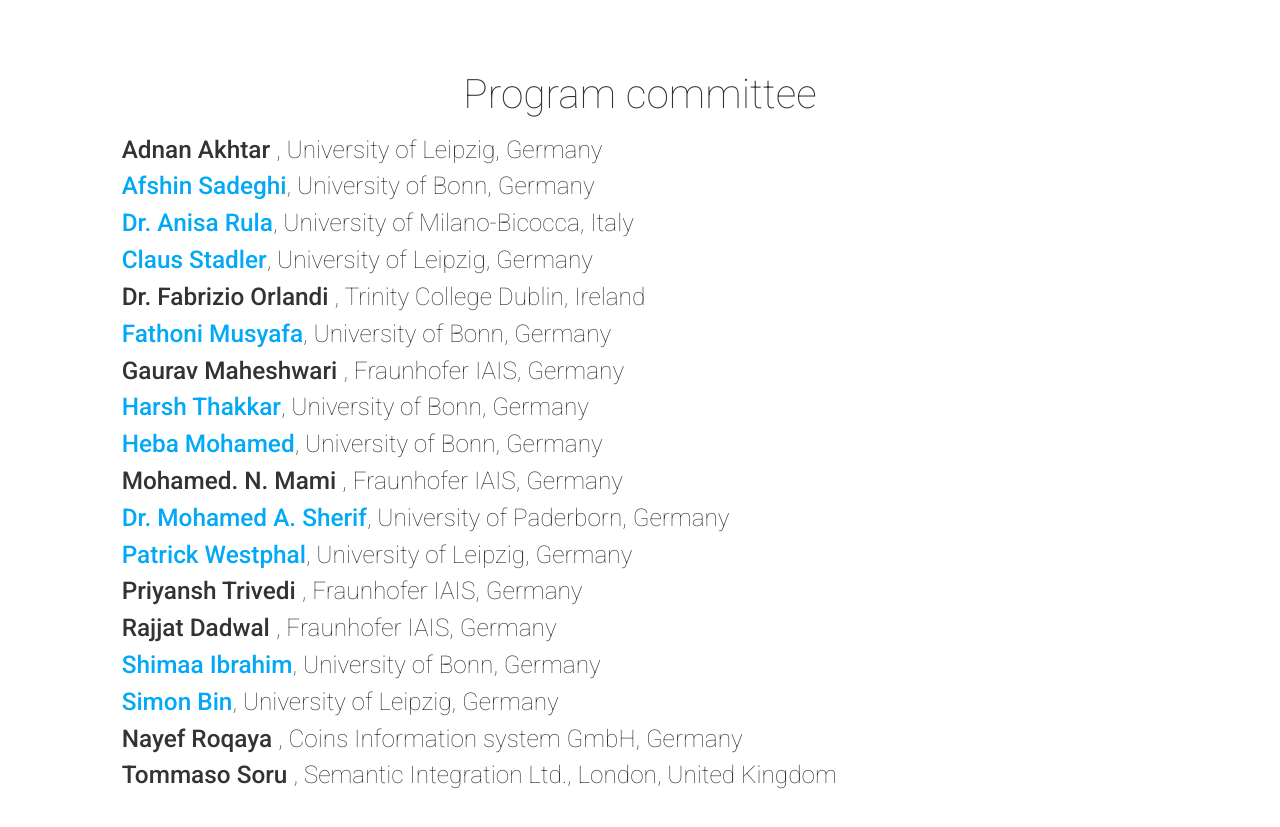
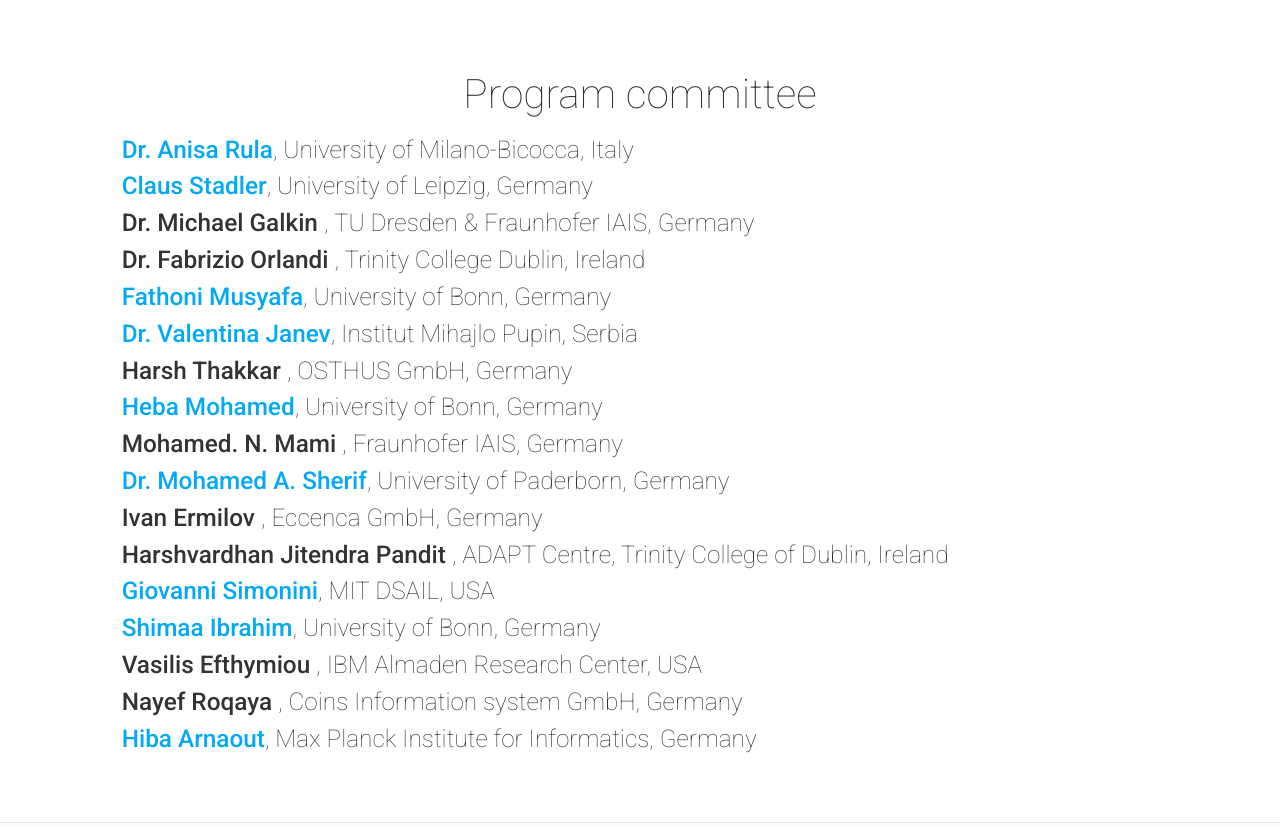
Before and after one commit to SmartDataAnalytics/lascar.sda.tech, a Jekyll site: the page built from team.html, in a window 1280 px wide and 1400 px high, scrolled down 1003 px, cut to the strip 125-952 px from the top of the window. Built offline with Jekyll 4.4.1, drawn with Linux system fonts in a browser that asks for light colours; nearby versions of some CDN libraries; comment, search, counter and statistics services are not loaded.

Commit message:
Add eswc2020 pc members

```diff
--- a/_config.yml
+++ b/_config.yml
@@ -86,7 +86,7 @@
 subscribeImage: "subscribe.jpg"
 subscribeTitle: "Submit your contribution work"
 subscribeAction: "https://www.easychair.org/conferences/?conf=lascar20"
-subscribeInfo: "Submission will be open open until <strong>February 28th, 2020</strong> ."
+subscribeInfo: "Submission will be open until <strong>February 28th, 2020</strong> ."
 
 
 # Footer
--- a/_data/pcs.yml
+++ b/_data/pcs.yml
@@ -1,90 +1,85 @@
 -
   id: 0
-  name: "Adnan Akhtar"
-  affiliation: "University of Leipzig, Germany"
-  site:
--
-  id: 1
-  name: "Afshin Sadeghi"
-  affiliation: "University of Bonn, Germany"
-  site: http://sda.cs.uni-bonn.de/people/afshin-sadeghi/
--
-  id: 2
   name: "Dr. Anisa Rula"
   affiliation: "University of Milano-Bicocca, Italy"
   site: http://inside.disco.unimib.it/index.php/people/anisa-rula/
 -
-  id: 3
+  id: 1
   name: "Claus Stadler"
   affiliation: "University of Leipzig, Germany"
   site: http://aksw.org/ClausStadler.html
 -
-  id: 4
+  id: 2
+  name: "Dr. Michael Galkin"
+  affiliation: "TU Dresden & Fraunhofer IAIS, Germany"
+  site:
+-
+  id: 3
   name: "Dr. Fabrizio Orlandi"
   affiliation: "Trinity College Dublin, Ireland"
   site:
 -
-  id: 5
+  id: 4
   name: "Fathoni Musyafa"
   affiliation: "University of Bonn, Germany"
   site: http://sda.cs.uni-bonn.de/people/fathoni-a-musyaffa/
 -
+  id: 5
+  name: "Dr. Valentina Janev"
+  affiliation: "Institut Mihajlo Pupin, Serbia"
+  site: http://www.pupin.rs/en/cv/valentina-janev/
+-
   id: 6
-  name: "Gaurav Maheshwari"
-  affiliation: "Fraunhofer IAIS, Germany"
+  name: "Harsh Thakkar"
+  affiliation: "OSTHUS GmbH, Germany"
   site:
 -
   id: 7
-  name: "Harsh Thakkar"
-  affiliation: "University of Bonn, Germany"
-  site: http://sda.cs.uni-bonn.de/people/harsh-thakkar/
--
-  id: 8
   name: "Heba Mohamed"
   affiliation: "University of Bonn, Germany"
   site: http://sda.cs.uni-bonn.de/people/heba-ibrahim/
 -
-  id: 9
+  id: 8
   name: "Mohamed. N. Mami"
   affiliation: "Fraunhofer IAIS, Germany"
   site:
 -
-  id: 10
+  id: 9
   name: "Dr. Mohamed A. Sherif"
   affiliation: "University of Paderborn, Germany"
   site: https://dice.cs.uni-paderborn.de/team/profiles/sherif/
 -
+  id: 10
+  name: "Ivan Ermilov"
+  affiliation: "Eccenca GmbH, Germany"
+  site:
+-
   id: 11
-  name: "Patrick Westphal"
-  affiliation: "University of Leipzig, Germany"
-  site: http://aksw.org/PatrickWestphal.html
+  name: "Harshvardhan Jitendra Pandit"
+  affiliation: "ADAPT Centre, Trinity College of Dublin, Ireland"
+  site:
 -
   id: 12
-  name: "Priyansh Trivedi"
-  affiliation: "Fraunhofer IAIS, Germany"
-  site:
+  name: "Giovanni Simonini"
+  affiliation: "MIT DSAIL, USA"
+  site: http://dsg.csail.mit.edu/index.php/giovanni-simonini/
 -
   id: 13
-  name: "Rajjat Dadwal"
-  affiliation: "Fraunhofer IAIS, Germany"
-  site:
--
-  id: 14
   name: "Shimaa Ibrahim"
   affiliation: "University of Bonn, Germany"
   site: http://sda.cs.uni-bonn.de/people/shimaa-ibrahim/
 -
+  id: 14
+  name: "Vasilis Efthymiou"
+  affiliation: "IBM Almaden Research Center, USA"
+  site:
+-
   id: 15
-  name: "Simon Bin"
-  affiliation: "University of Leipzig, Germany"
-  site: http://aksw.org/SimonBin.html
--
-  id: 16
   name: "Nayef Roqaya"
   affiliation: "Coins Information system GmbH, Germany"
   site:
 -
-  id: 17
-  name: "Tommaso Soru"
-  affiliation: "Semantic Integration Ltd., London, United Kingdom"
-  site:
+  id: 16
+  name: "Hiba Arnaout"
+  affiliation: "Max Planck Institute for Informatics, Germany"
+  site: http://people.mpi-inf.mpg.de/~harnaout/
```
